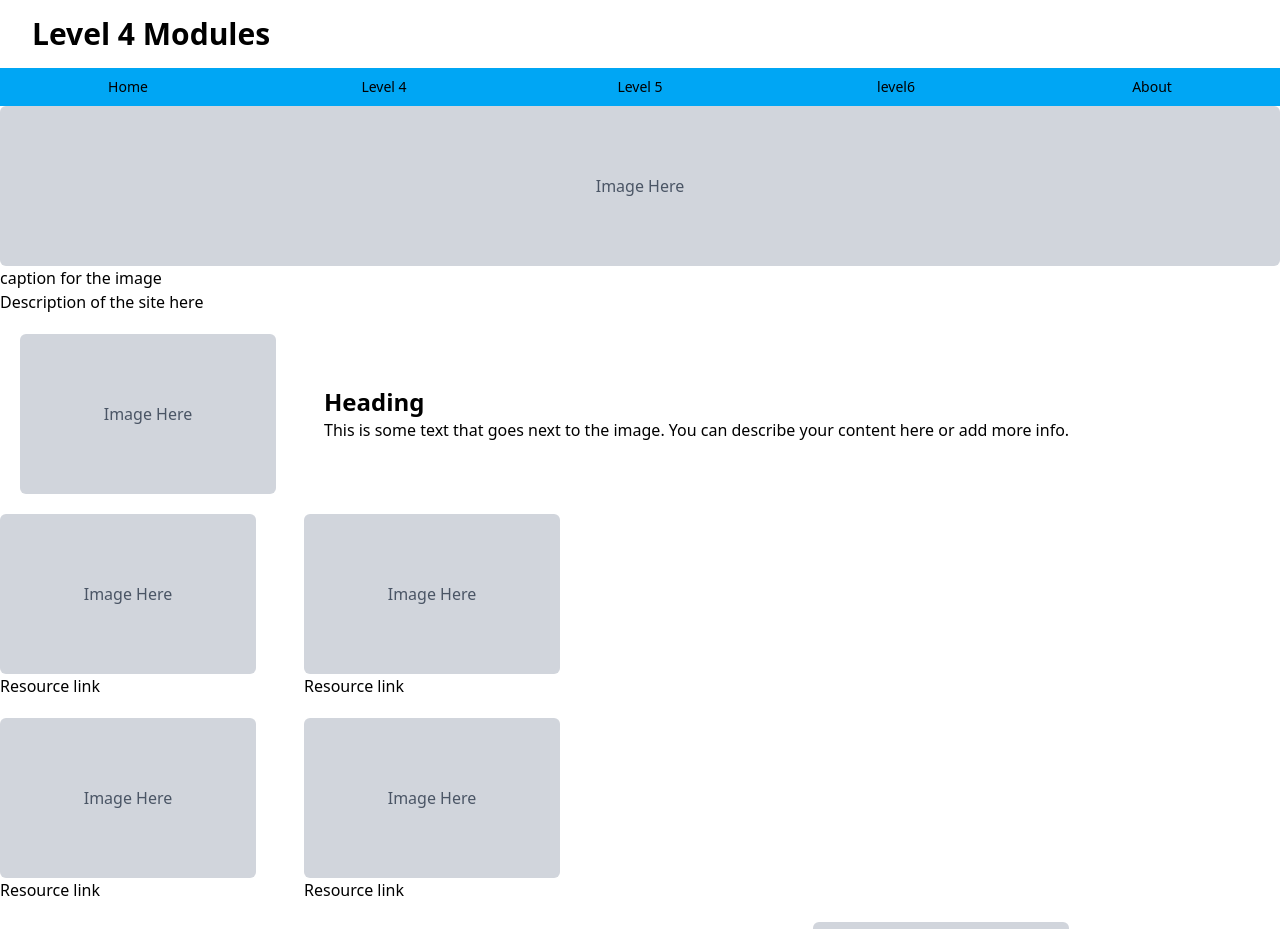
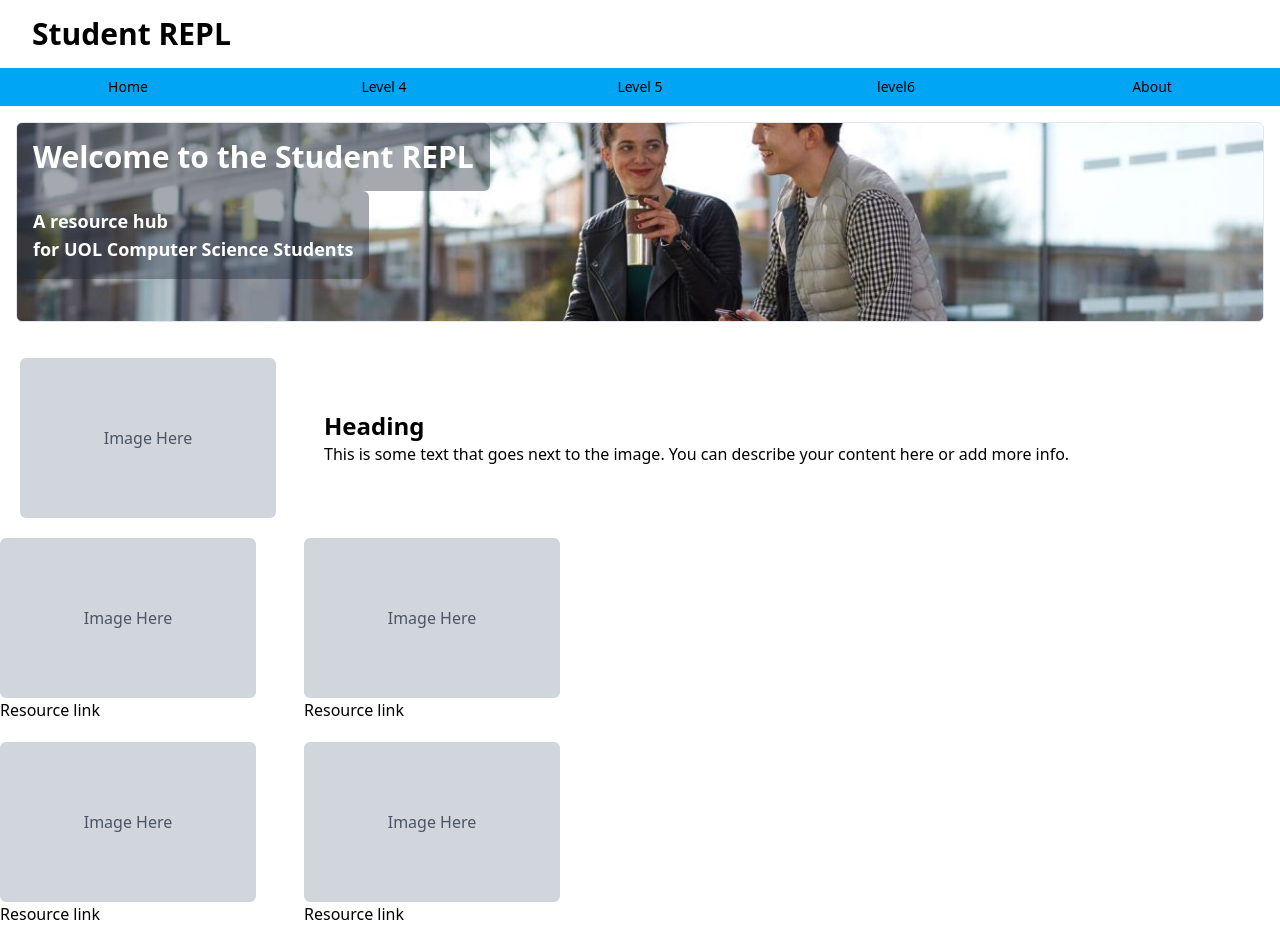
Before and after one commit to Uol-Project-Collab/UOL_degree_Planner, a website: page Frontend/index.html in a window 1280 px wide. Shown: the top 929 px of the page. Drawn offline with nearby package versions, Linux system fonts and the light colour scheme.

Commit message:
Hero section
created and styled the hero section

```diff
--- a/Frontend/css.files/styles.css
+++ b/Frontend/css.files/styles.css
@@ -90,3 +90,10 @@
     color: rgb(0, 86, 210);
 }
 /* end NeuralNetwork57 */
+
+#hero {
+    background-image: url("../public/Students_Outside 36.jpg");
+    background-size: cover;
+    background-position: center;
+    background-repeat: no-repeat;
+}
--- a/Frontend/index.html
+++ b/Frontend/index.html
@@ -3,12 +3,13 @@
         <meta charset="UTF-8" />
         <meta name="viewport" content="width=device-width, initial-scale=1.0" />
         <title>Document</title>
+        <link href="css.files/styles.css" rel="stylesheet">
     </head>
     <body>
         <header class="flex flex-col">
             <!-- The header will most likely contain your navigation, logo, title etc.  -->
             <!-- the h tags are for titles, the number is indicating size, but use css for actual sizing, the numbers more for browser sematics -->
-            <h1 class="text-3xl font-bold pl-8 p-4">Level 4 Modules</h1>
+            <h1 class="text-3xl font-bold pl-8 p-4">Student REPL</h1>
             <!-- ul = unordered list -->
             <nav class="bg-sky-500">
                 <ul class="flex justify-evenly text-sm font-light">
@@ -44,15 +45,13 @@
 
         <main>
             <!-- Putting the hero section in -->
-            <figure>
-                <!-- Image placeholder from chatGPT -->
-                <div class="w-full h-40 bg-gray-300 rounded-md flex items-center justify-center">
-                    <span class="text-gray-600">Image Here</span>
-                </div>
-                <figcaption>
-                    caption for the image
-                </figcaption>
-                <p>Description of the site here</p>
+            <figure id="hero" class="h-1/4 m-4 rounded-md border border-gray-200">
+                <h1 class="text-3xl font-bold p-4 text-white bg-gray-800/40 w-fit rounded-md">
+                    Welcome to the Student REPL
+                </h1>
+                <p class="text-lg font-bold p-4 text-white bg-gray-800/40 w-fit rounded-md">
+                    A resource hub <br> for UOL Computer Science Students
+                </p>
             </figure>
 
             <div class="flex items-center gap-12 p-5">
```
Also changed, not shown: Frontend/public/Students_Outside 36.jpg (added).
